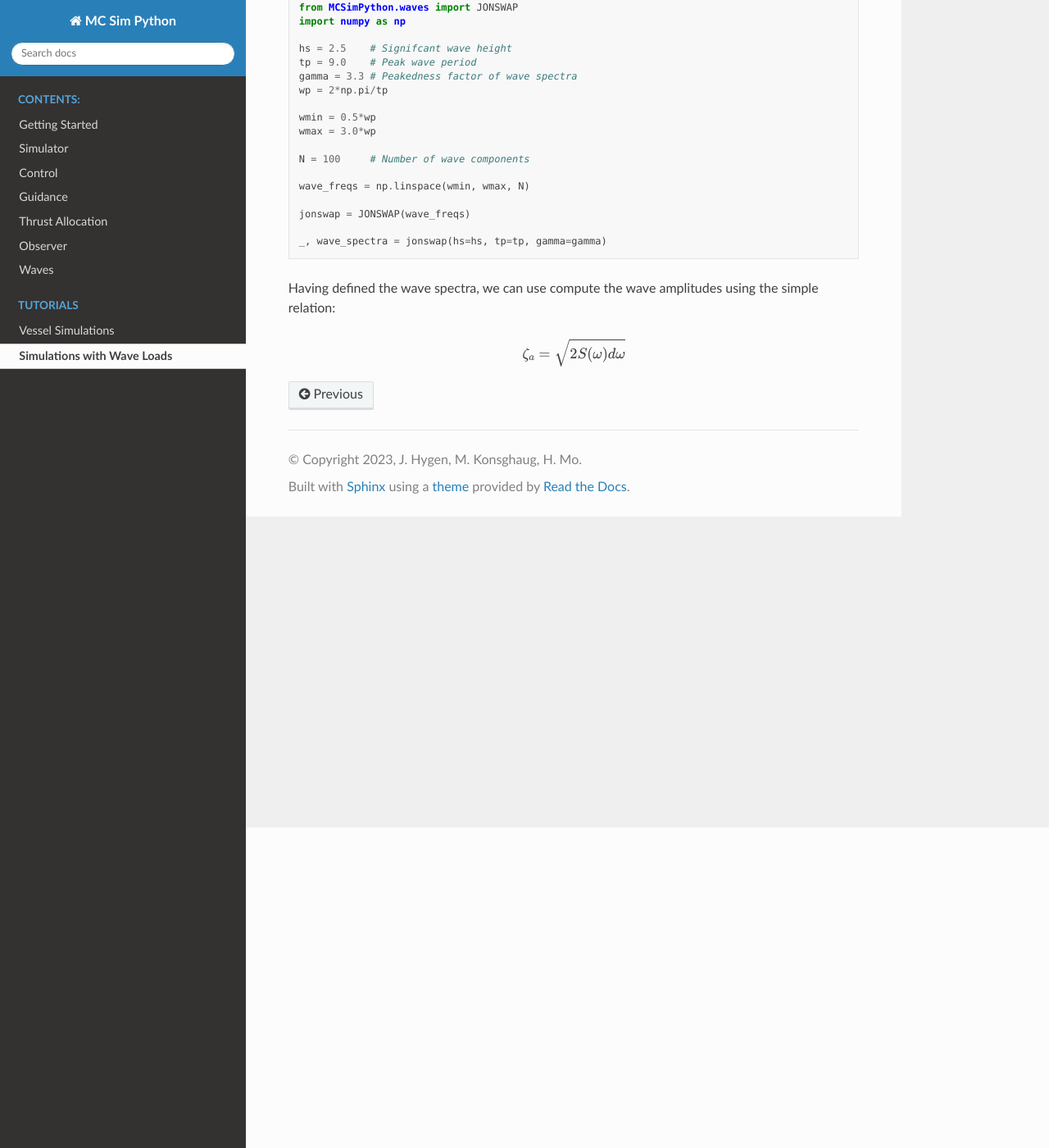
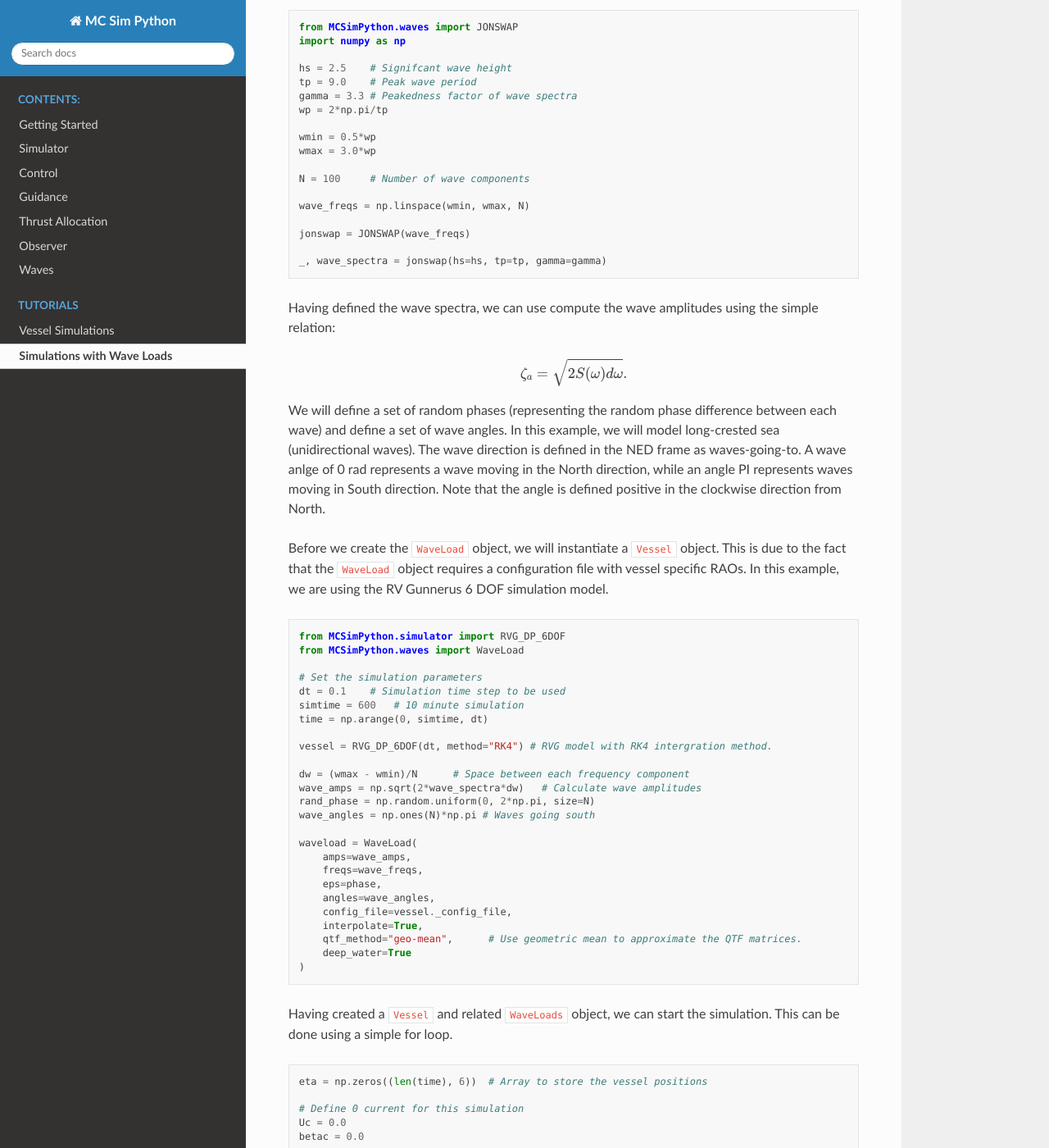
Before and after one commit to janerikhy/Wave-Model, a Sphinx documentation site: the page built from docs/tutorials/waveload.rst, in a window 1280 px wide and 1400 px high, scrolled down 391 px. Shown: the whole window at 82% size. Built offline with Sphinx 7.4.7 and the Read the Docs theme 2.0.0, drawn with Linux system fonts in a browser that asks for light colours; some of the changed text lies outside the part shown.

Commit message:
Update tutorials

```diff
--- a/docs/tutorials/waveload.rst
+++ b/docs/tutorials/waveload.rst
@@ -5,7 +5,7 @@ One of the main features of the ``MCSimPython`` library is to simulate vessels w
 ``MCSimPython.waves`` packages, we can generate sea states by from wave spectras, and calculate the loads
 on the vessel. Here, laods refer to the first- and second-order wave loads.
 
-We will in this notebook show how to create a sea state, and use it to simulate a vessel in waves.
+We will in this tutorial show how to create a sea state, and how to use it to simulate a vessel subject to wave loads.
 
 First, we will generate a sea state with 100 wave components. We will in this example use the ``JONSWAP`` wave spectra.
 
@@ -34,4 +34,64 @@ First, we will generate a sea state with 100 wave components. We will in this ex
 Having defined the wave spectra, we can use compute the wave amplitudes using the simple relation:
 
 .. math::
-    \zeta_a = \sqrt{2S(\omega)d\omega}
+    \zeta_a = \sqrt{2S(\omega)d\omega}.
+
+We will define a set of random phases (representing the random phase difference between each wave) and
+define a set of wave angles. In this example, we will model long-crested sea (unidirectional waves). The
+wave direction is defined in the NED frame as waves-going-to. A wave anlge of 0 rad represents a wave
+moving in the North direction, while an angle PI represents waves moving in South direction. Note that the
+angle is defined positive in the clockwise direction from North.
+
+Before we create the ``WaveLoad`` object, we will instantiate a ``Vessel`` object. This is due to the fact
+that the ``WaveLoad`` object requires a configuration file with vessel specific RAOs. In this example,
+we are using the RV Gunnerus 6 DOF simulation model.
+
+.. code-block:: python
+
+    from MCSimPython.simulator import RVG_DP_6DOF
+    from MCSimPython.waves import WaveLoad
+
+    # Set the simulation parameters
+    dt = 0.1    # Simulation time step to be used
+    simtime = 600   # 10 minute simulation
+    time = np.arange(0, simtime, dt)
+
+    vessel = RVG_DP_6DOF(dt, method="RK4") # RVG model with RK4 intergration method.
+
+    dw = (wmax - wmin)/N      # Space between each frequency component
+    wave_amps = np.sqrt(2*wave_spectra*dw)   # Calculate wave amplitudes
+    rand_phase = np.random.uniform(0, 2*np.pi, size=N)
+    wave_angles = np.ones(N)*np.pi # Waves going south
+
+    waveload = WaveLoad(
+        amps=wave_amps,
+        freqs=wave_freqs,
+        eps=phase,
+        angles=wave_angles,
+        config_file=vessel._config_file,
+        interpolate=True,
+        qtf_method="geo-mean",      # Use geometric mean to approximate the QTF matrices.
+        deep_water=True
+    )
+
+Having created a ``Vessel`` and related ``WaveLoads`` object, we can start the simulation. This can be done
+using a simple for loop.
+
+.. code-block:: python
+
+    eta = np.zeros((len(time), 6))  # Array to store the vessel positions
+
+    # Define 0 current for this simulation
+    Uc = 0.0
+    betac = 0.0
+
+    for i in range(1, len(time)):
+        # Compute the first and second order wave loads
+        tau_wave = waveload(time[i], vessel.get_eta())
+
+        vessel.integrate(Uc, betac, tau_wave)
+
+        eta[i] = vessel.get_eta()
+
+And that's it. As simple as it gets :D. The simulation can of course be expanded to include other loads such as
+thurster loads.
```
